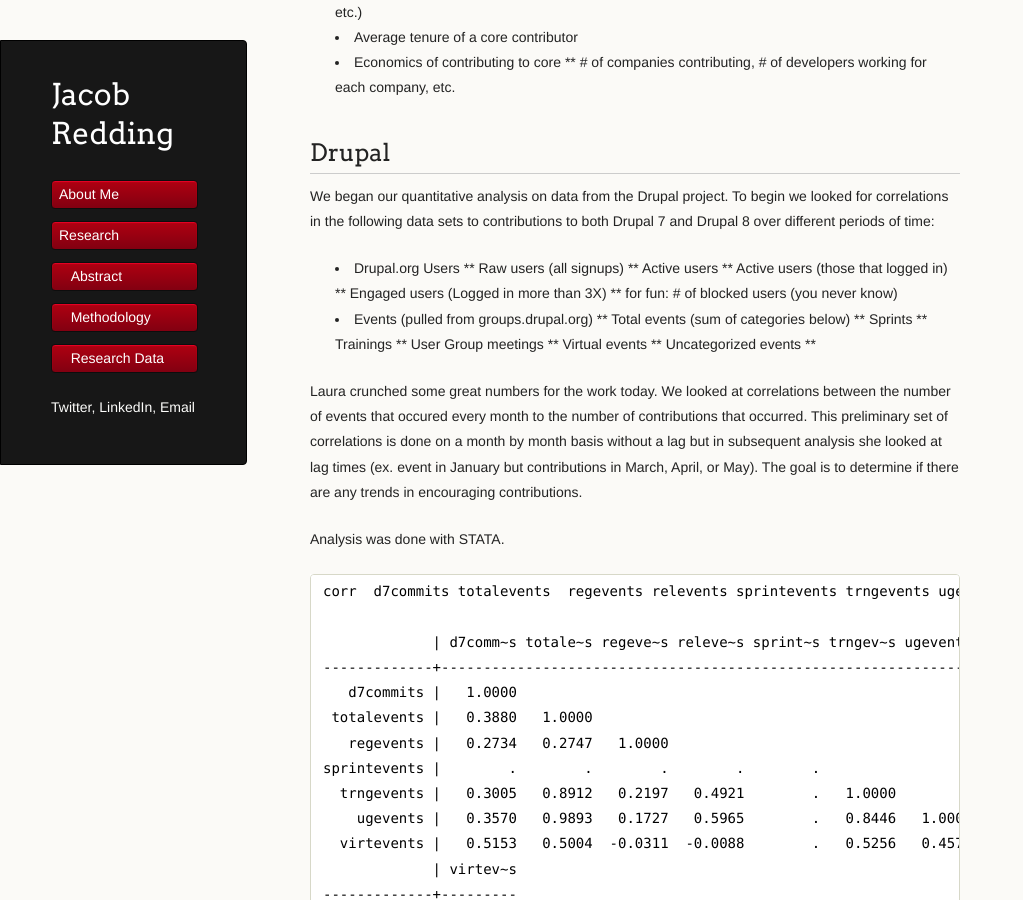
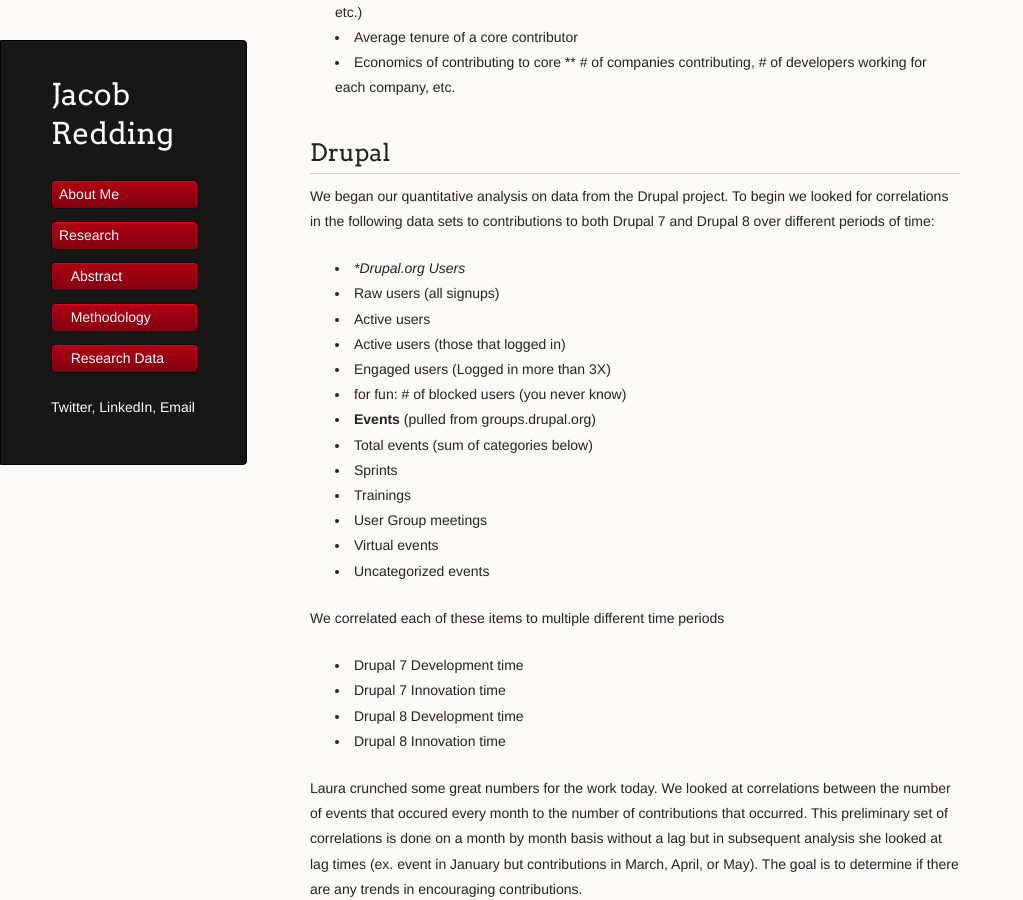
Before and after one commit to jredding/new-site, a Jekyll site: the page built from research/data.md, in a window 1280 px wide and 900 px high, scrolled down 948 px. Shown: the whole window, without its empty margins (0-1023 px from the left). Built offline with Jekyll 4.4.1, drawn with Linux system fonts in a browser that asks for light colours.

Commit message:
Update data.md

```diff
--- a/research/data.md
+++ b/research/data.md
@@ -24,20 +24,26 @@
 
 ## Drupal
 We began our quantitative analysis on data from the Drupal project. To begin we looked for correlations in the following data sets to contributions to both Drupal 7 and Drupal 8 over different periods of time:
-* Drupal.org Users
-** Raw users (all signups)
-** Active users
-** Active users (those that logged in)
-** Engaged users (Logged in more than 3X)
-** for fun: # of blocked users (you never know)
-* Events (pulled from groups.drupal.org)
-** Total events (sum of categories below)
-** Sprints
-** Trainings
-** User Group meetings
-** Virtual events
-** Uncategorized events
-**
+* **Drupal.org Users*
+* Raw users (all signups)
+* Active users
+* Active users (those that logged in)
+* Engaged users (Logged in more than 3X)
+* for fun: # of blocked users (you never know)
+* **Events** (pulled from groups.drupal.org)
+* Total events (sum of categories below)
+* Sprints
+* Trainings
+* User Group meetings
+* Virtual events
+* Uncategorized events
+
+We correlated each of these items to multiple different time periods
+* Drupal 7 Development time
+* Drupal 7 Innovation time
+* Drupal 8 Development time
+* Drupal 8 Innovation time
+
 
 Laura crunched some great numbers for the work today. We looked at correlations between the number of events that occured every month to the number of contributions that occurred. This preliminary set of correlations is done on a month by month basis without a lag but in subsequent analysis she looked at lag times (ex. event in January but contributions in March, April, or May). The goal is to determine if there are any trends in encouraging contributions.
 
```
